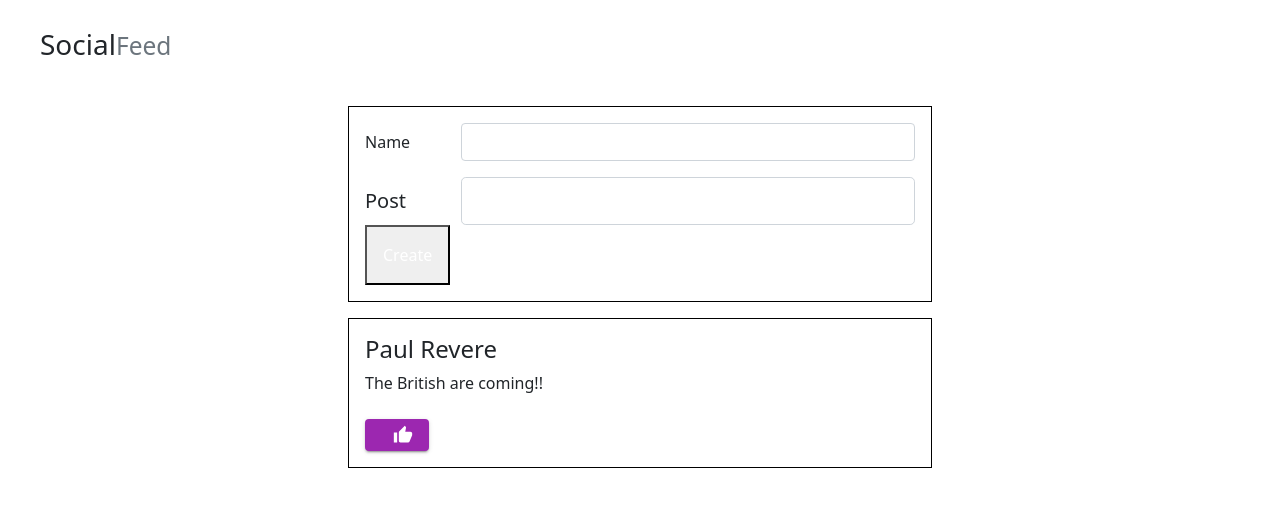
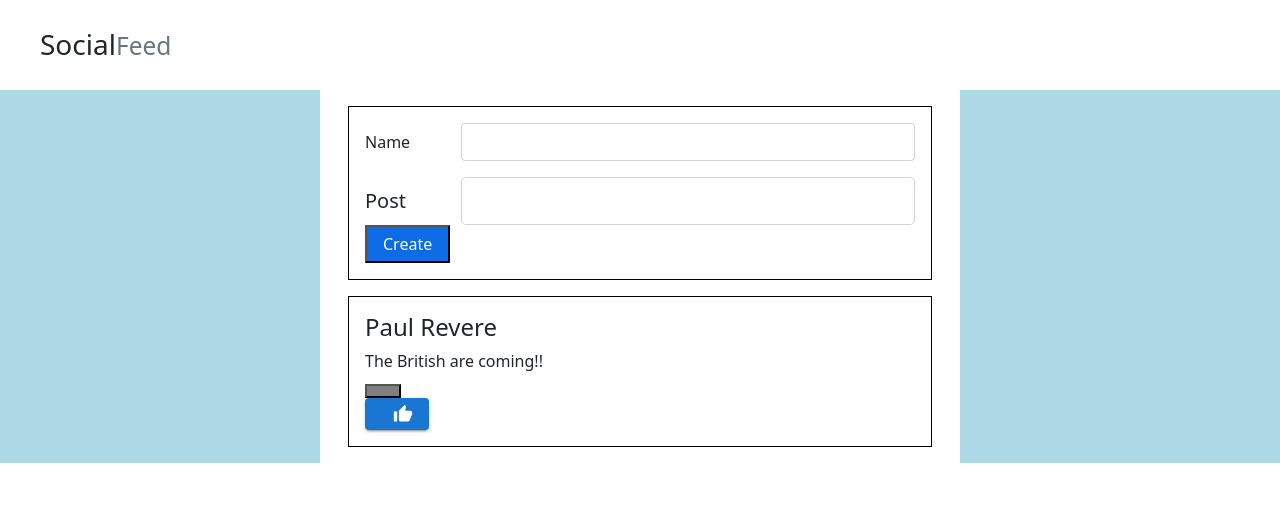
Before and after one commit to joecoxstrong/SocialFeed, a React (Create React App) app: page / in a window 1280 px wide. Shown: the top 506 px of the page. Built offline with nearby package versions, Linux system fonts and the light colour scheme.

Commit message:
Worked on layout and background color

```diff
--- a/src/App.jsx
+++ b/src/App.jsx
@@ -1,12 +1,13 @@
-import React, { useState, useEffect } from 'react';
-import CreatePost from './Components/CreatePost/CreatePost';
-import DisplayPosts from './Components/DisplayPosts/DisplayPosts';
-import './app.css';
-import NavBarTitle from './Components/NavBar/NavBar';
+import React, { useState, useEffect } from "react";
+import CreatePost from "./Components/CreatePost/CreatePost";
+import DisplayPosts from "./Components/DisplayPosts/DisplayPosts";
+import "./app.css";
+import NavBarTitle from "./Components/NavBar/NavBar";
 
 function App() {
-
-  const [entries, setEntries] = useState([{name: 'Paul Revere', post: 'The British are coming!!'}])
+  const [entries, setEntries] = useState([
+    { name: "Paul Revere", post: "The British are coming!!" },
+  ]);
 
   function addNewPost(entry) {
     let tempEntries = [entry, ...entries];
@@ -15,26 +16,27 @@ function App() {
   }
 
   return (
-    <div className='container-fluid'>
-      <div className='row'>
-        <NavBarTitle/>
-        <div className='col-md-3'>
-
-        </div>
-        <div className='col-md-6'>
-          <div className='border-box'>
-          <CreatePost addNewPostProperty = {addNewPost}/>
+    <div className="container-fluid">
+      <div className="row">
+        <NavBarTitle />
+        <div
+          className="col-md-3"
+          style={{ backgroundColor: "lightblue" }}
+        ></div>
+        <div className="col-md-6">
+          <div className="border-box">
+            <CreatePost addNewPostProperty={addNewPost} />
           </div>
           <div>
-          <DisplayPosts parentEntries = {entries} />
+            <DisplayPosts parentEntries={entries} />
           </div>
         </div>
-        <div className='col-md-3'>
-
-        </div>
+        <div
+          className="col-md-3"
+          style={{ backgroundColor: "lightblue" }}
+        ></div>
       </div>
     </div>
-
   );
 }
 
--- a/src/Components/CreatePost/CreatePost.jsx
+++ b/src/Components/CreatePost/CreatePost.jsx
@@ -1,43 +1,54 @@
-import React, { useState } from 'react';
-
+import React, { useState } from "react";
 
 const CreatePost = (props) => {
-
-    const [name, setName] = useState('');
-    const [post, setPost] = useState('');
+  const [name, setName] = useState("");
+  const [post, setPost] = useState("");
 
   function handleSubmit(event) {
     event.preventDefault();
     let newPost = {
       name: name,
-            post: post
+      post: post,
     };
-        setName('');
-        setPost('');
+    setName("");
+    setPost("");
     props.addNewPostProperty(newPost);
   }
   return (
-        <form onSubmit={handleSubmit}>
+    <form onSubmit={handleSubmit} style={{ backgroundColor: "white" }}>
       <div class="row mb-3">
-                <label for="colFormLabel" class="col-sm-2 col-form-label">Name</label>
+        <label for="colFormLabel" class="col-sm-2 col-form-label">
+          Name
+        </label>
         <div class="col-sm-10">
-                    <input type= 'name' class="form-control" value={name} onChange = {(event) => setName(event.target.value)} />
+          <input
+            type="name"
+            class="form-control"
+            value={name}
+            onChange={(event) => setName(event.target.value)}
+          />
         </div>
       </div>
       <div class="row">
-                <label for="colFormLabelLg" class="col-sm-2 col-form-label col-form-label-lg">Post</label>
+        <label
+          for="colFormLabelLg"
+          class="col-sm-2 col-form-label col-form-label-lg"
+        >
+          Post
+        </label>
         <div class="col-sm-10">
-                    <input type= 'post' class="form-control form-control-lg" value={post} onChange = {(event) => setPost(event.target.value)}/>
+          <input
+            type="post"
+            class="form-control form-control-lg"
+            value={post}
+            onChange={(event) => setPost(event.target.value)}
+          />
         </div>
       </div>
 
-            {/* <label>Name</label>
-            <input type= 'name' value={name} onChange = {(event) => setName(event.target.value)}/>
-            <label>Post</label>
-            <input type= 'post' value={post} onChange = {(event) => setPost(event.target.value)}/> */}
-            <button type='submit'>Create</button>
+      <button type="submit">Create</button>
     </form>
   );
-}
+};
 
 export default CreatePost;
--- a/src/Components/DisplayPosts/DisplayPosts.jsx
+++ b/src/Components/DisplayPosts/DisplayPosts.jsx
@@ -1,22 +1,19 @@
 import LikeDislike from "../LikeDislike/LikeDislike";
-
 
 const DisplayPosts = (props) => {
   return (
-        <div class="media-body" >
-            {props.parentEntries.map((entry)=>{
+    <div class="main-body" style={{ backgroundColor: "white" }}>
+      {props.parentEntries.map((entry) => {
         return (
-                    <div className="border-box" >
-            <h4 class="media-heading">{entry.name}</h4><div>{entry.post}</div>
-            <LikeDislike/>
+          <div class="border-box">
+            <h4 class="media-heading">{entry.name}</h4>
+            <div>{entry.post}</div>
+            <LikeDislike />
           </div>
-
-        )
+        );
       })}
-
     </div>
-
   );
-}
+};
 
 export default DisplayPosts;
--- a/src/Components/LikeDislike/LikeDislike.jsx
+++ b/src/Components/LikeDislike/LikeDislike.jsx
@@ -16,14 +16,12 @@ const LikeDislike = (props) => {
   }
   return (
     <div>
-      {/* <button className={buttonClass} onClick={handleClick}>
-        <img src="/src/img/thumb-up-svgrep-com.svg" alt=""></img>{" "}
-      </button> */}
+      <button className={buttonClass} onClick={handleClick}></button>
       <br></br>
       <Button
-        // className={buttonClass}
+        className={buttonClass}
         variant="contained"
-        color="secondary"
+        // color="secondary"
         endIcon={<ThumbUp />}
         onClick={handleClick}
       ></Button>
--- a/src/app.css
+++ b/src/app.css
@@ -4,15 +4,26 @@
     border-color: black;
     margin: 1rem;
     padding: 1em;
+
+
 }
-
+.remove-margin{
+    margin-top: 0px;
+    margin-bottom: 0px;
+    margin-left: 0px;
+    margin-right: 0px;
+}
 /* like dislike */
 
 button{
+    border-image: round;
     color: white;
+    background-color: rgb(14, 107, 230);
     padding: 1rem;
     display: inline-block;
     border-radius: 50%;
+    padding-top: 5px;
+    padding-bottom: 5px;
 }
 .active{
     background-color: rgb(7, 218, 7);
```
Also changed, not shown: src/Components/NavBar/NavBar.jsx (line endings or trailing spaces). Lines whose indentation alone changed are shown as unchanged.
